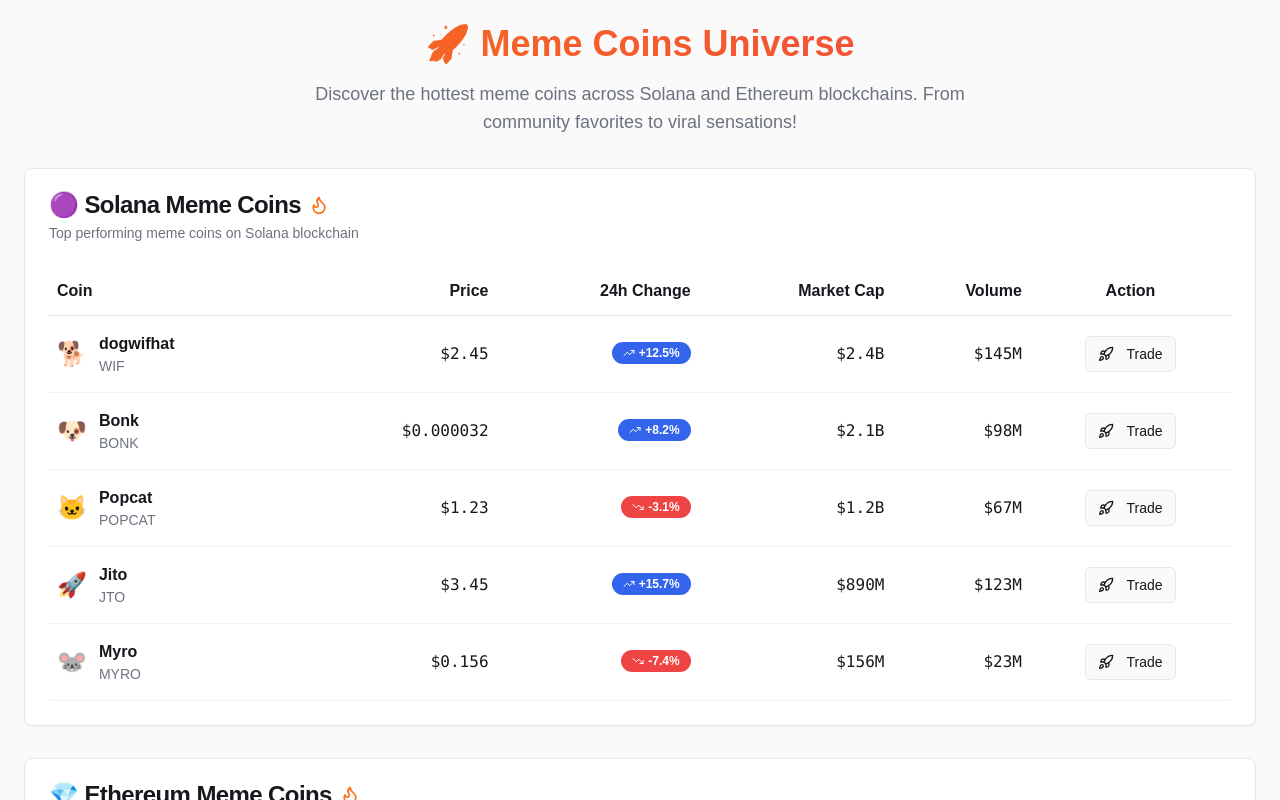
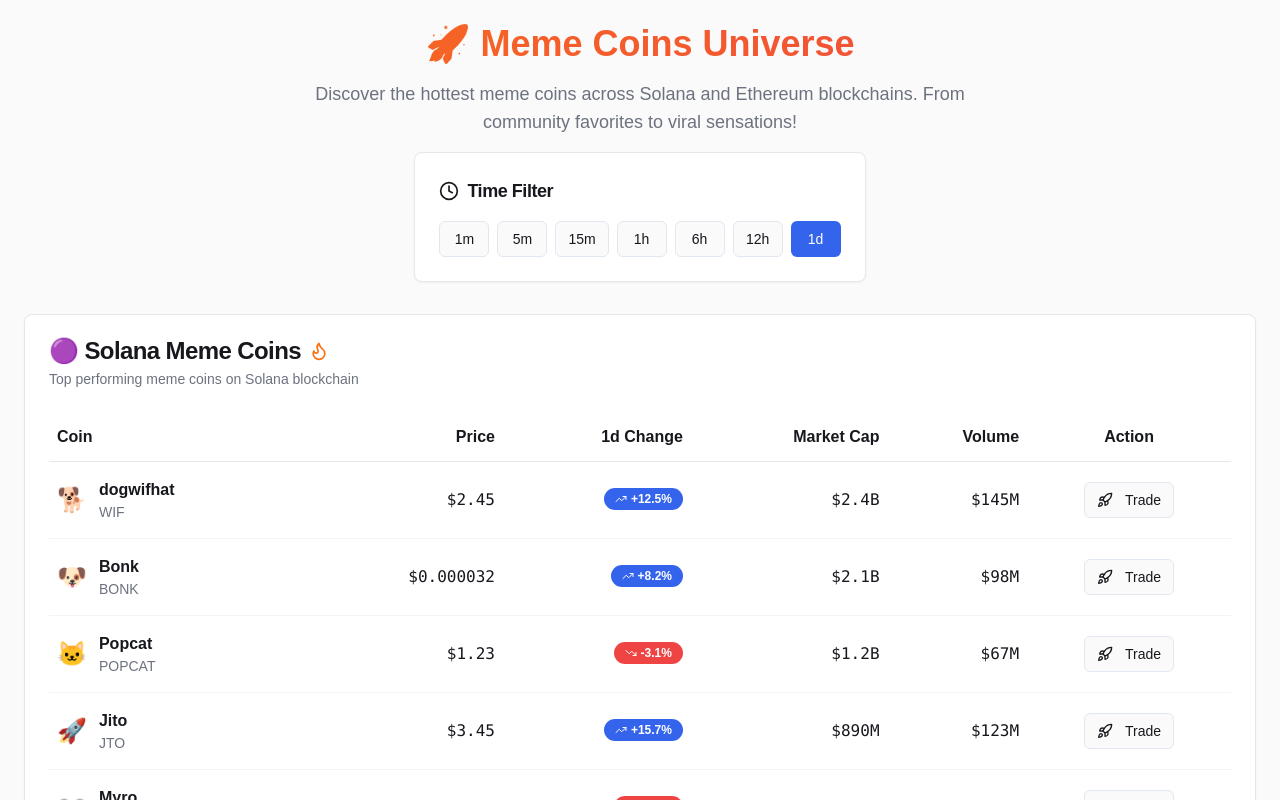
Before and after one commit to anujkumarthakur/market-mosaic-online-122, a React (Vite) app: page /crypto-meme in a window 1280 px wide. Built offline with nearby package versions, Linux system fonts and the light colour scheme.

Commit message:
Add time filters to meme coins
Add time filters for meme coin data.

```diff
--- a/src/pages/MemeCoins.tsx
+++ b/src/pages/MemeCoins.tsx
@@ -1,13 +1,30 @@
 import { Card, CardContent, CardDescription, CardHeader, CardTitle } from "@/components/ui/card";
 import { Badge } from "@/components/ui/badge";
 import { Button } from "@/components/ui/button";
-import { TrendingUp, TrendingDown, Flame, Rocket } from "lucide-react";
+import { TrendingUp, TrendingDown, Flame, Rocket, Clock } from "lucide-react";
+import { useState } from "react";
+
+const timeFilters = [
+  { label: "1m", value: "1m", key: "change1m" },
+  { label: "5m", value: "5m", key: "change5m" },
+  { label: "15m", value: "15m", key: "change15m" },
+  { label: "1h", value: "1h", key: "change1h" },
+  { label: "6h", value: "6h", key: "change6h" },
+  { label: "12h", value: "12h", key: "change12h" },
+  { label: "1d", value: "1d", key: "change24h" },
+];
 
 const solanaMemeCoins = [
   {
     name: "dogwifhat",
     symbol: "WIF",
     price: "$2.45",
+    change1m: "+2.1%",
+    change5m: "+4.3%",
+    change15m: "+7.8%",
+    change1h: "+9.2%",
+    change6h: "+11.1%",
+    change12h: "+12.0%",
     change24h: "+12.5%",
     marketCap: "$2.4B",
     volume: "$145M",
@@ -18,6 +35,12 @@ const solanaMemeCoins = [
     name: "Bonk",
     symbol: "BONK",
     price: "$0.000032",
+    change1m: "+1.8%",
+    change5m: "+3.1%",
+    change15m: "+5.4%",
+    change1h: "+6.7%",
+    change6h: "+7.9%",
+    change12h: "+8.1%",
     change24h: "+8.2%",
     marketCap: "$2.1B",
     volume: "$98M",
@@ -28,6 +51,12 @@ const solanaMemeCoins = [
     name: "Popcat",
     symbol: "POPCAT",
     price: "$1.23",
+    change1m: "-0.5%",
+    change5m: "-1.2%",
+    change15m: "-2.1%",
+    change1h: "-2.8%",
+    change6h: "-3.0%",
+    change12h: "-3.1%",
     change24h: "-3.1%",
     marketCap: "$1.2B",
     volume: "$67M",
@@ -38,6 +67,12 @@ const solanaMemeCoins = [
     name: "Jito",
     symbol: "JTO",
     price: "$3.45",
+    change1m: "+5.2%",
+    change5m: "+8.9%",
+    change15m: "+12.3%",
+    change1h: "+14.1%",
+    change6h: "+15.5%",
+    change12h: "+15.6%",
     change24h: "+15.7%",
     marketCap: "$890M",
     volume: "$123M",
@@ -48,6 +83,12 @@ const solanaMemeCoins = [
     name: "Myro",
     symbol: "MYRO",
     price: "$0.156",
+    change1m: "-2.1%",
+    change5m: "-4.3%",
+    change15m: "-5.8%",
+    change1h: "-6.9%",
+    change6h: "-7.2%",
+    change12h: "-7.3%",
     change24h: "-7.4%",
     marketCap: "$156M",
     volume: "$23M",
@@ -61,6 +102,12 @@ const ethereumMemeCoins = [
     name: "Dogecoin",
     symbol: "DOGE",
     price: "$0.078",
+    change1m: "+1.2%",
+    change5m: "+2.8%",
+    change15m: "+3.9%",
+    change1h: "+4.5%",
+    change6h: "+5.0%",
+    change12h: "+5.1%",
     change24h: "+5.2%",
     marketCap: "$11.2B",
     volume: "$892M",
@@ -71,6 +118,12 @@ const ethereumMemeCoins = [
     name: "Shiba Inu",
     symbol: "SHIB",
     price: "$0.0000095",
+    change1m: "+0.8%",
+    change5m: "+1.9%",
+    change15m: "+2.7%",
+    change1h: "+3.2%",
+    change6h: "+3.6%",
+    change12h: "+3.7%",
     change24h: "+3.8%",
     marketCap: "$5.6B",
     volume: "$234M",
@@ -81,6 +134,12 @@ const ethereumMemeCoins = [
     name: "Pepe",
     symbol: "PEPE",
     price: "$0.0000012",
+    change1m: "+8.1%",
+    change5m: "+12.4%",
+    change15m: "+15.8%",
+    change1h: "+17.2%",
+    change6h: "+18.7%",
+    change12h: "+18.8%",
     change24h: "+18.9%",
     marketCap: "$5.1B",
     volume: "$1.2B",
@@ -91,6 +150,12 @@ const ethereumMemeCoins = [
     name: "Floki",
     symbol: "FLOKI",
     price: "$0.000023",
+    change1m: "-0.3%",
+    change5m: "-0.8%",
+    change15m: "-1.4%",
+    change1h: "-1.8%",
+    change6h: "-2.0%",
+    change12h: "-2.1%",
     change24h: "-2.1%",
     marketCap: "$2.2B",
     volume: "$89M",
@@ -101,6 +166,12 @@ const ethereumMemeCoins = [
     name: "Baby Doge Coin",
     symbol: "BABYDOGE",
     price: "$0.0000000034",
+    change1m: "+2.1%",
+    change5m: "+4.2%",
+    change15m: "+5.8%",
+    change1h: "+6.9%",
+    change6h: "+7.4%",
+    change12h: "+7.5%",
     change24h: "+7.6%",
     marketCap: "$1.4B",
     volume: "$45M",
@@ -109,7 +180,15 @@ const ethereumMemeCoins = [
   }
 ];
 
-const MemeCoinsTable = ({ coins, chainName }: { coins: typeof solanaMemeCoins, chainName: string }) => (
+const MemeCoinsTable = ({ coins, chainName, selectedTimeFilter }: {
+  coins: typeof solanaMemeCoins,
+  chainName: string,
+  selectedTimeFilter: string
+}) => {
+  const currentFilter = timeFilters.find(f => f.value === selectedTimeFilter);
+  const changeKey = currentFilter?.key || "change24h";
+
+  return (
   <Card>
     <CardHeader>
       <CardTitle className="flex items-center gap-2">
@@ -127,14 +206,18 @@ const MemeCoinsTable = ({ coins, chainName }: { coins: typeof solanaMemeCoins, c
             <tr className="border-b border-border">
               <th className="text-left py-3 px-2">Coin</th>
               <th className="text-right py-3 px-2">Price</th>
-              <th className="text-right py-3 px-2">24h Change</th>
+              <th className="text-right py-3 px-2">{currentFilter?.label} Change</th>
               <th className="text-right py-3 px-2">Market Cap</th>
               <th className="text-right py-3 px-2">Volume</th>
               <th className="text-center py-3 px-2">Action</th>
             </tr>
           </thead>
           <tbody>
-            {coins.map((coin, index) => (
+            {coins.map((coin, index) => {
+              const changeValue = coin[changeKey as keyof typeof coin] as string;
+              const isPositive = changeValue.startsWith('+');
+
+              return (
               <tr key={coin.symbol} className="border-b border-border/50 hover:bg-muted/50">
                 <td className="py-4 px-2">
                   <div className="flex items-center gap-3">
@@ -147,13 +230,13 @@ const MemeCoinsTable = ({ coins, chainName }: { coins: typeof solanaMemeCoins, c
                 </td>
                 <td className="text-right py-4 px-2 font-mono">{coin.price}</td>
                 <td className="text-right py-4 px-2">
-                  <Badge variant={coin.isPositive ? "default" : "destructive"} className="gap-1">
-                    {coin.isPositive ? (
+                  <Badge variant={isPositive ? "default" : "destructive"} className="gap-1">
+                    {isPositive ? (
                       <TrendingUp className="h-3 w-3" />
                     ) : (
                       <TrendingDown className="h-3 w-3" />
                     )}
-                    {coin.change24h}
+                    {changeValue}
                   </Badge>
                 </td>
                 <td className="text-right py-4 px-2 font-mono">{coin.marketCap}</td>
@@ -165,15 +248,17 @@ const MemeCoinsTable = ({ coins, chainName }: { coins: typeof solanaMemeCoins, c
                   </Button>
                 </td>
               </tr>
-            ))}
+            )})}
           </tbody>
         </table>
       </div>
     </CardContent>
   </Card>
 );
+};
+export default function MemeCoins() {
+  const [selectedTimeFilter, setSelectedTimeFilter] = useState("1d");
 
-export default function MemeCoins() {
   return (
     <div className="container mx-auto p-6 space-y-8">
       <div className="text-center space-y-4">
@@ -184,11 +269,36 @@ export default function MemeCoins() {
           Discover the hottest meme coins across Solana and Ethereum blockchains.
           From community favorites to viral sensations!
         </p>
+
+        {/* Time Filter Buttons */}
+        <Card className="w-fit mx-auto">
+          <CardHeader className="pb-4">
+            <CardTitle className="flex items-center gap-2 text-lg">
+              <Clock className="h-5 w-5" />
+              Time Filter
+            </CardTitle>
+          </CardHeader>
+          <CardContent className="pt-0">
+            <div className="flex flex-wrap gap-2 justify-center">
+              {timeFilters.map((filter) => (
+                <Button
+                  key={filter.value}
+                  variant={selectedTimeFilter === filter.value ? "default" : "outline"}
+                  size="sm"
+                  onClick={() => setSelectedTimeFilter(filter.value)}
+                  className="min-w-[50px]"
+                >
+                  {filter.label}
+                </Button>
+              ))}
+            </div>
+          </CardContent>
+        </Card>
       </div>
 
       <div className="grid gap-8">
-        <MemeCoinsTable coins={solanaMemeCoins} chainName="Solana" />
-        <MemeCoinsTable coins={ethereumMemeCoins} chainName="Ethereum" />
+        <MemeCoinsTable coins={solanaMemeCoins} chainName="Solana" selectedTimeFilter={selectedTimeFilter} />
+        <MemeCoinsTable coins={ethereumMemeCoins} chainName="Ethereum" selectedTimeFilter={selectedTimeFilter} />
       </div>
 
       <Card className="bg-gradient-to-r from-orange-500/10 to-red-500/10 border-orange-500/20">
```
